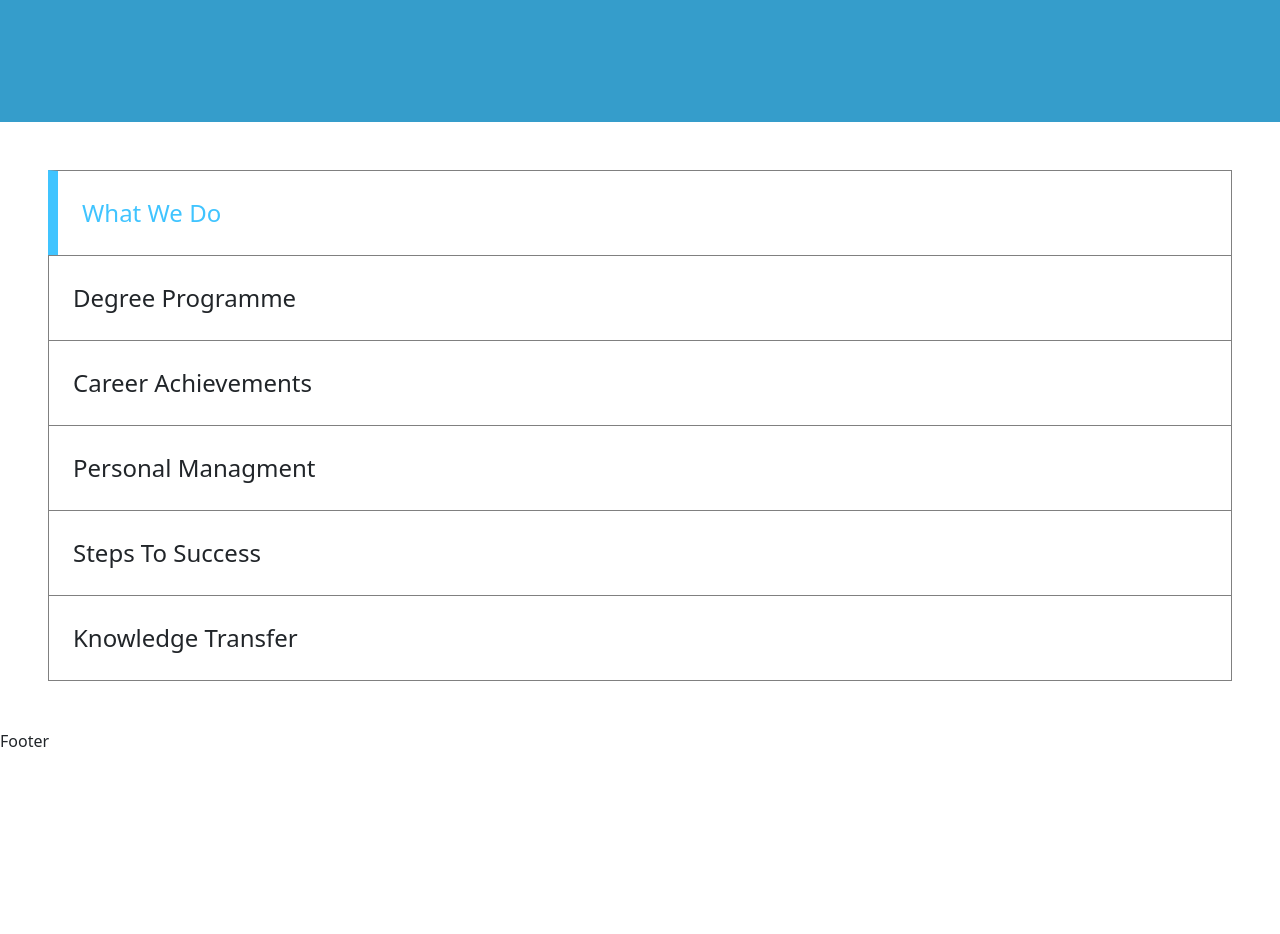
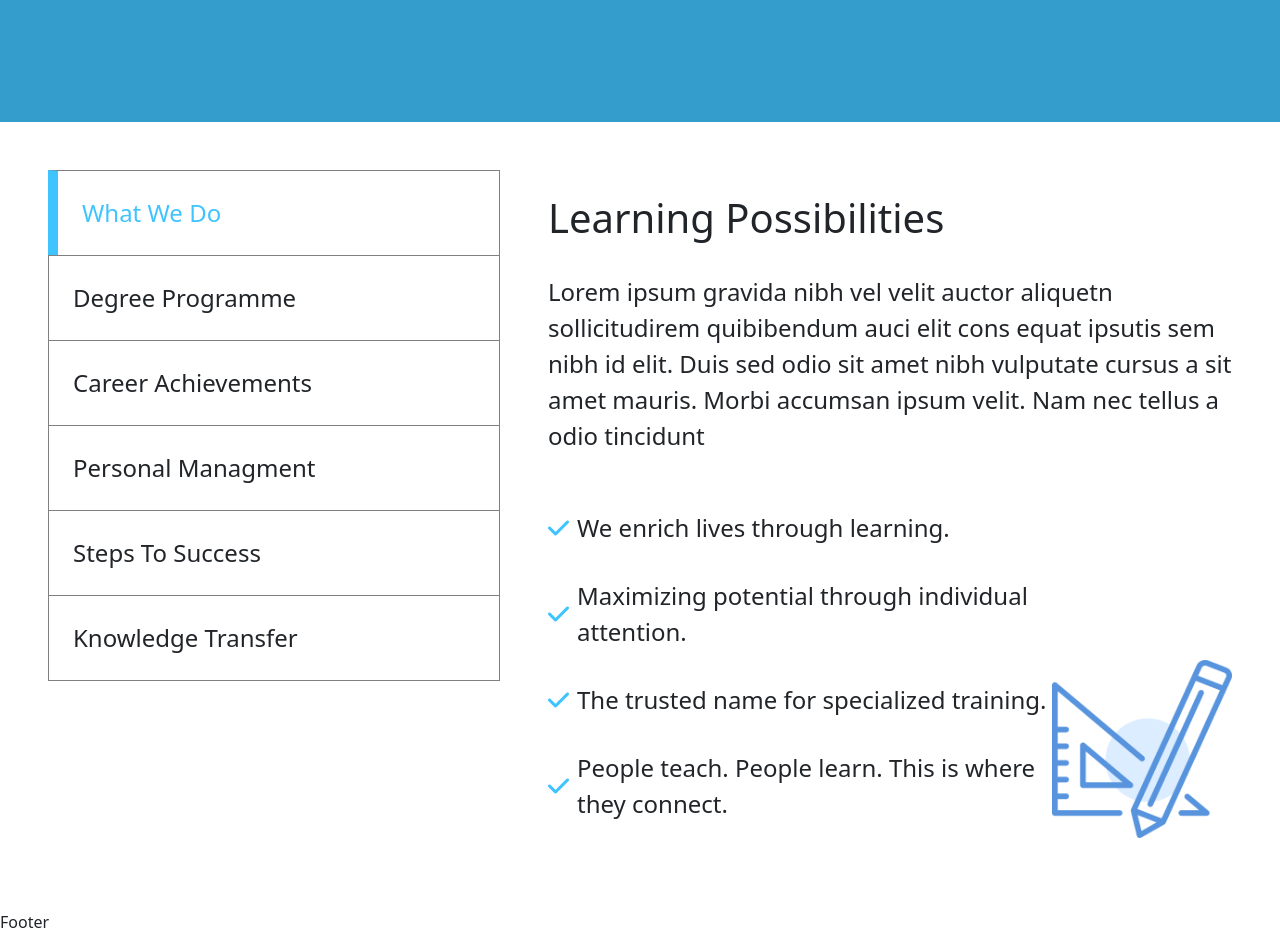
Before and after one commit to totarochristian/proj-html-vuejs, a Vue app: page / in a window 1280 px wide. Shown: the part 3680-4614 px from the top of the page. Before the commit the page ends 4433 px from the top, so only its background shows below. Built offline with nearby package versions, Linux system fonts and the light colour scheme.

Commit message:
Define basic structure for the learning content inside the learning possibilities component

```diff
--- a/src/components/Main/LearningPossibilitiesComponent.vue
+++ b/src/components/Main/LearningPossibilitiesComponent.vue
@@ -1,7 +1,20 @@
 <template>
-  <div id="learningPossibilities" class="p-4">
+  <div id="learningPossibilities" class="p-4 d-flex">
     <div id="learningSections" class="p-4 d-flex flex-column align-items-start">
       <span class="w-100 text-capitalize fs-4 p-4" :class="{'active': index == activeIndex}" @click="OpenSection(index)" v-for="(elem, index) in store.siteCreationData.main.learningPossibilities.data">{{ elem.sectiontitle }}</span>
+    </div>
+    <div id="learningContent" class="my-4 p-4 d-flex flex-column align-items-start flex-fill gap-4">
+      <h1>{{ store.siteCreationData.main.learningPossibilities.data[activeIndex].title }}</h1>
+      <p class="fs-4">{{ store.siteCreationData.main.learningPossibilities.data[activeIndex].description }}</p>
+      <div id="learningOptionsContent" class="w-100 d-flex align-items-end">
+        <div id="learningOptions" class="flex-fill d-flex flex-column align-items-start">
+          <div class="fs-4 d-flex align-items-center gap-2 py-3" v-for="option in store.siteCreationData.main.learningPossibilities.data[activeIndex].options">
+            <i class="fa-solid fa-check"></i>
+            <span>{{ option }}</span>
+          </div>
+        </div>
+        <img :src="'/img/'+store.siteCreationData.main.learningPossibilities.data[activeIndex].image" :alt="store.siteCreationData.main.learningPossibilities.data[activeIndex].title">
+      </div>
     </div>
   </div>
 </template>
@@ -44,5 +57,18 @@
       color: $buttonColor1;
       border-left: 10px solid $buttonColor1;
     }
+    #learningContent{
+      img{
+        width: 180px;
+        height: 178px;
+      }
+      #learningOptionsContent{
+        #learningOptions{
+          i{
+            color: $buttonColor1;
+          }
+        }
+      }
+    }
   }
 </style>
```
